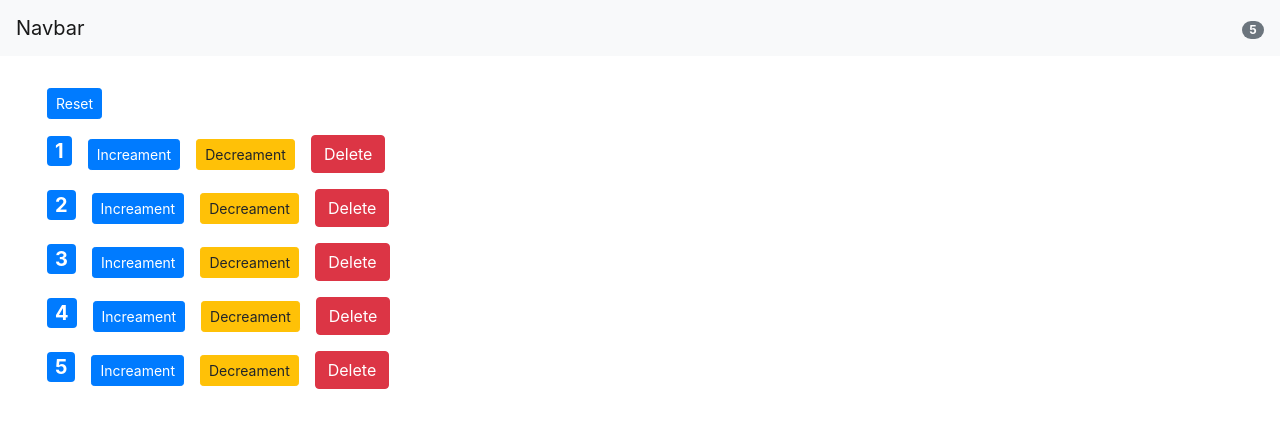
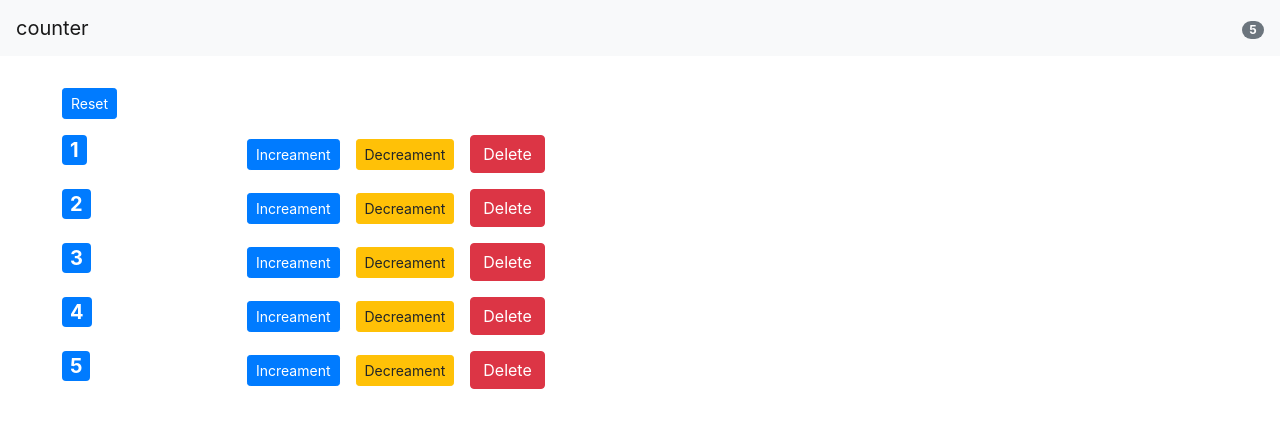
Before and after one commit to sameerasad/Vidly, a React (Create React App) app: page / in a window 1280 px wide. Shown: the top 428 px of the page. Built offline with nearby package versions, Linux system fonts and the light colour scheme.

Commit message:
all fixes for grid placement and add on diabled functionality on value 0

```diff
--- a/src/App.js
+++ b/src/App.js
@@ -14,8 +14,6 @@ function App() {
     { id: 5, value: 5 },
   ]);
 
-  console.log(counters);
-
   return (
     <>
       <CounterContext.Provider value={counters}>
--- a/src/components/counter.jsx
+++ b/src/components/counter.jsx
@@ -48,14 +48,18 @@ const handleDecreament = (counterValue) => {
 return (
 
 
-        <div>
+    <div className="row">
+
+           <div className="col-2"> <span  style={{fontSize:20}} className={getBadgeClasses()} > {formatCount()}</span>
+           </div>
+           <div className="col">
+           <button className="btn btn-primary m-2 btn-sm"  onClick={()=>{handleIncreament(props.counter)}} >Increament</button>
+           <button className="btn btn-warning m-2 btn-sm" disabled={props.value===0?"disabled":""} onClick={()=>{handleDecreament(props.counter)}} >Decreament</button>
+           <button className="btn btn-danger sm m-2"onClick={()=>handleDelete(props.id)} >Delete</button>
+           </div>
 
 
 
-           <span style={{fontSize:20}} className={getBadgeClasses()} > {formatCount()}</span>
-           <button className="btn btn-primary m-2 btn-sm" onClick={()=>{handleIncreament(props.counter)}} >Increament</button>
-           <button className="btn btn-warning m-2 btn-sm" onClick={()=>{handleDecreament(props.counter)}} >Decreament</button>
-           <button className="btn btn-danger sm m-2"onClick={()=>handleDelete(props.id)} >Delete</button>
 
         </div>
 
--- a/src/components/counters.jsx
+++ b/src/components/counters.jsx
@@ -16,8 +16,10 @@ export default function Counters() {
   }
 
    return (
-    <div>
+    <div className="col-sm-12">
+
       <button  className="btn btn-primary btn-sm m-2" onClick={()=>{ handleReset()}}>Reset</button>
+
       {counters[0].map(counter=><Counter  key={counter.id} id ={counter.id} value={counter.value} counter={counter} id={counter.id} ></Counter>)}
 
     </div>
--- a/src/components/navBar.jsx
+++ b/src/components/navBar.jsx
@@ -10,7 +10,7 @@ import counterContext from "./counterContext"
         <div>
           <nav className="navbar navbar-light bg-light">
 
-    <a className="navbar-brand" href="#">Navbar</a>
+    <a className="navbar-brand" href="#">counter</a>
     <span><badge className="badge badge-pill badge-secondary">{totalCounters}</badge></span>
        </nav>
         </div>
```
